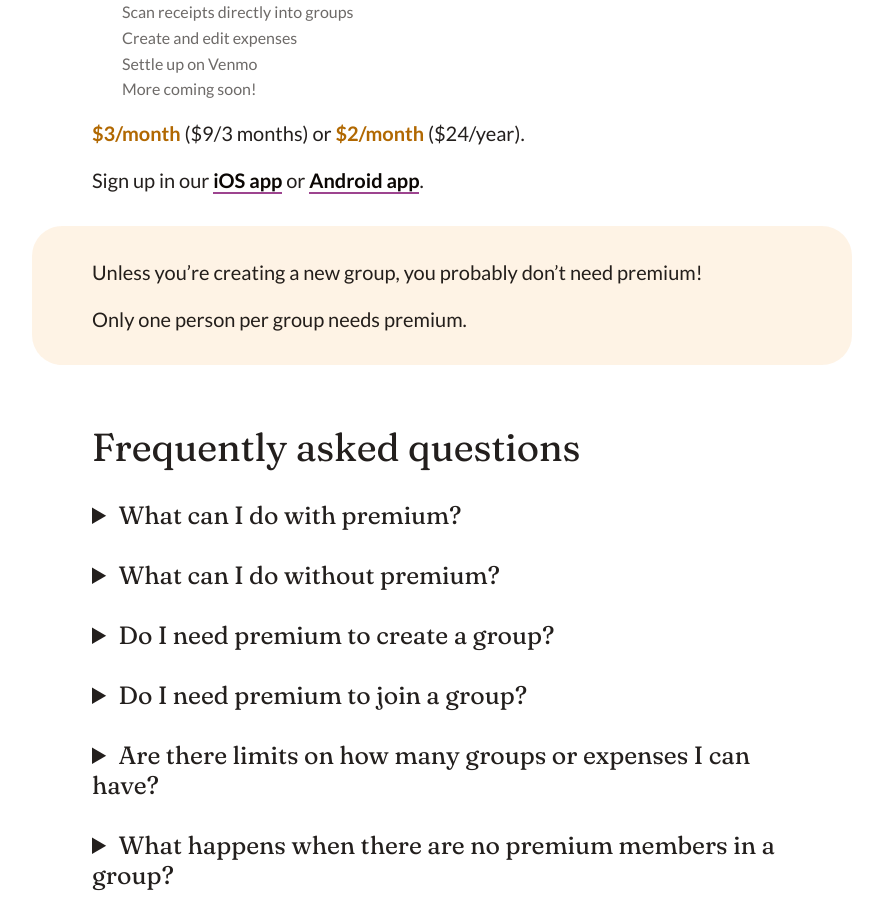
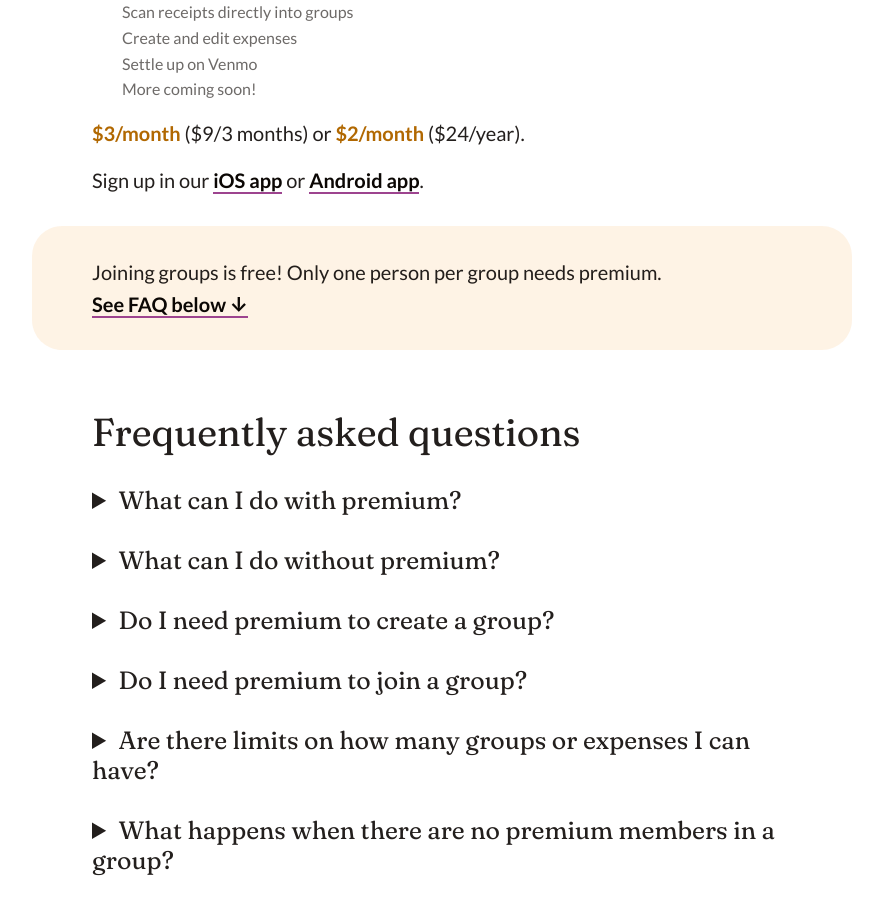
Before and after one commit to moeltenio/heypenny-website, a Jekyll site: the page built from _pages/premium.html, in a window 1280 px wide and 900 px high, scrolled down 437 px. Shown: the whole window, without its empty margins (198-1081 px from the left). Built offline with Jekyll 4.4.1, drawn with Linux system fonts in a browser that asks for light colours.

Commit message:
Update premium warning message to be less aggressive

```diff
--- a/_pages/premium.html
+++ b/_pages/premium.html
@@ -56,10 +56,8 @@ description: Heypenny premium and pricing
 
 <div class="premium-warning">
   <p>
-    Unless you’re creating a new group, you probably don’t need premium!
-  </p>
-  <p>
-    Only one person per group needs premium.
+    Joining groups is free! Only one person per group needs premium.
+    <nobr><a href="#faq">See FAQ below ↓</a></nobr>
   </p>
 </div>
 
@@ -121,6 +119,7 @@ description: Heypenny premium and pricing
   <summary>How do I cancel my premium subscription?</summary>
   <p>You can cancel your premium subscription in the App Store or Play Store (whichever one you
     bought it from).</p>
-  <p>There’s also a link to manage your subscription on the settings page in the Heypenny app, to make
+  <p>There’s also a link to manage your subscription on the settings page in the Heypenny app, to
+    make
     things easy.</p>
 </details>
```
